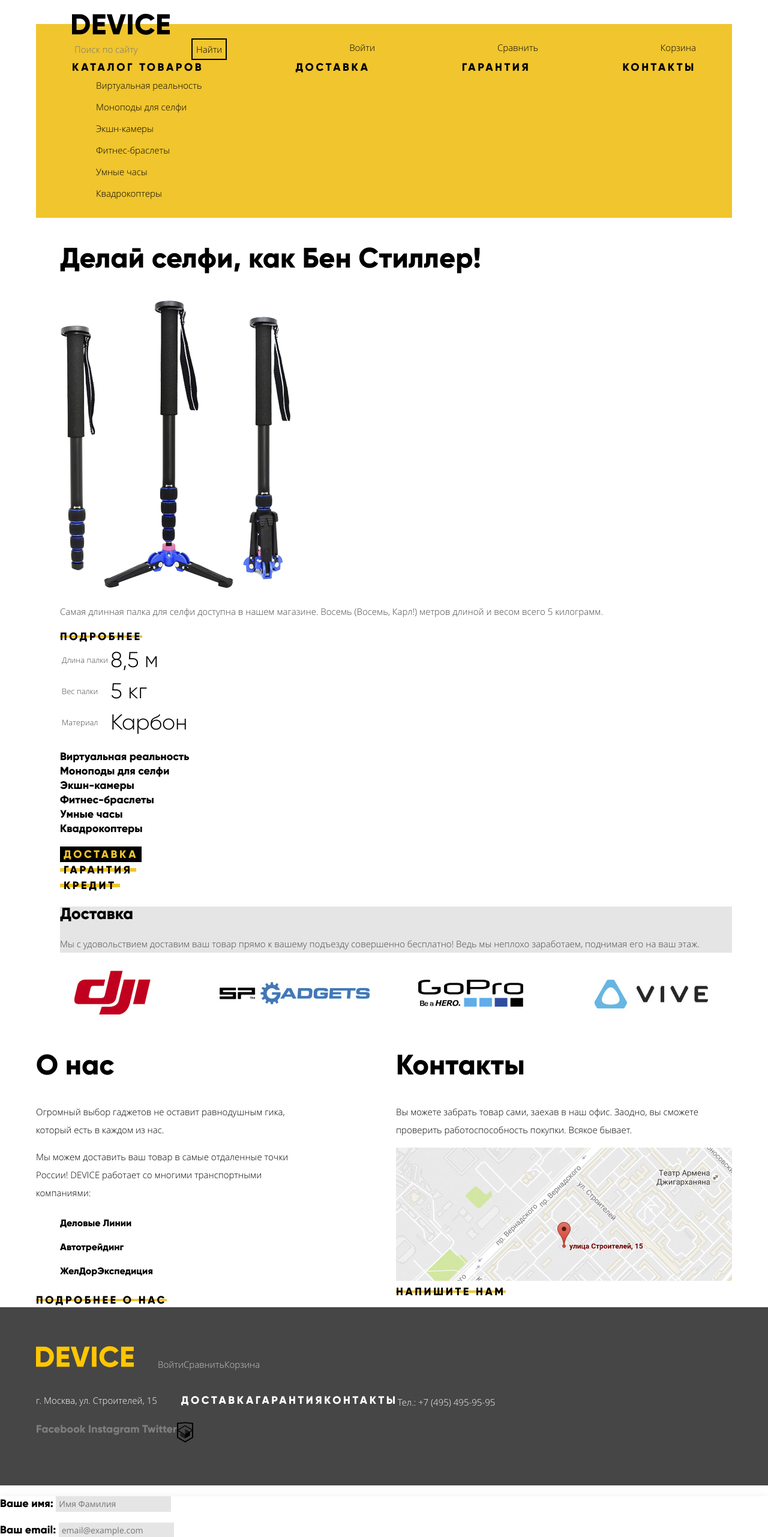
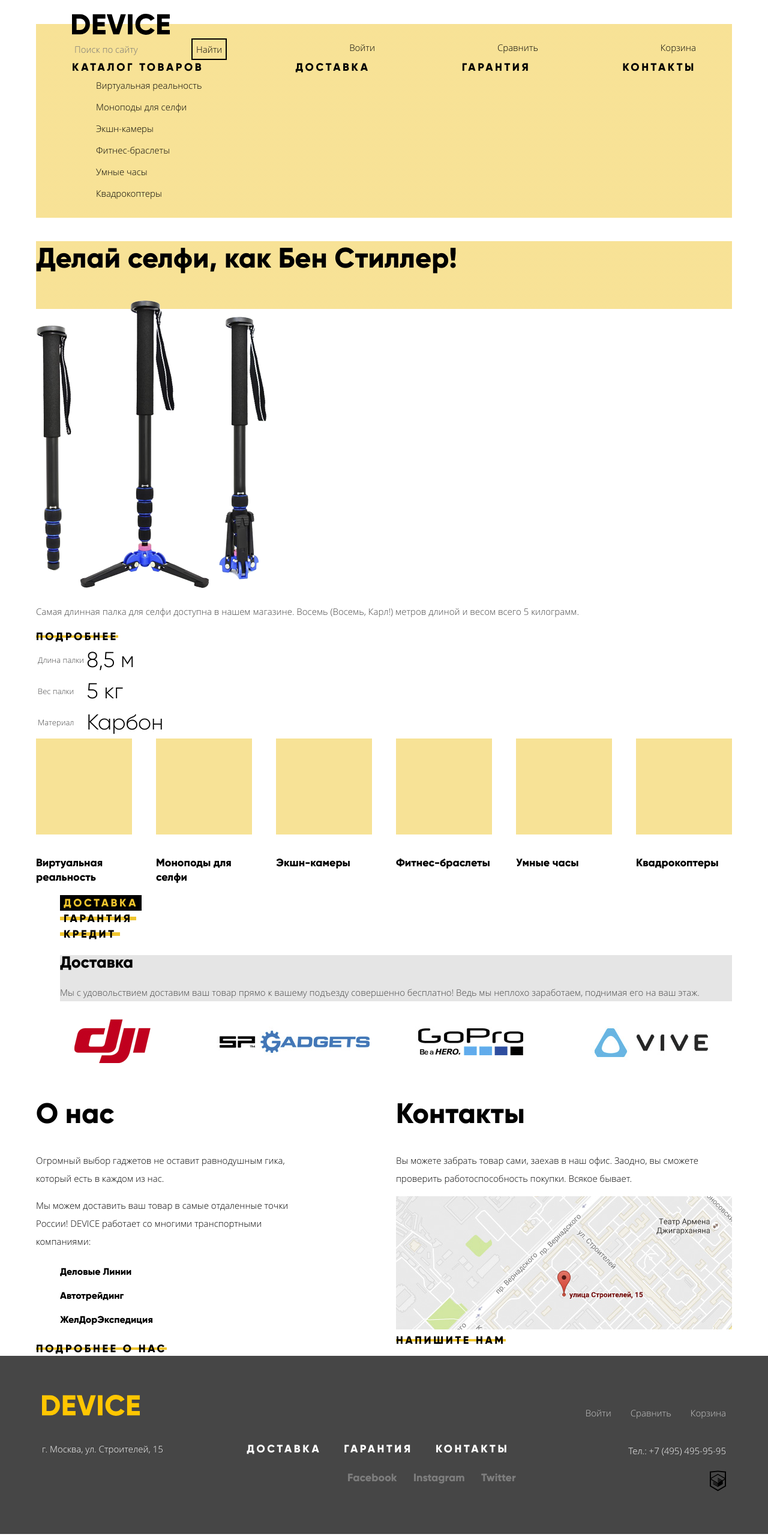
Before and after one commit to JepardMay/411117-device-24, a plain HTML site: page index.html in a window 1280 px wide. Shown: the top 2562 px of the page at 60% size. Drawn offline with Linux system fonts and the light colour scheme; files whose address does not match are found by name.

Commit message:
Приблизила сетку footer к макету

```diff
--- a/css/style.css
+++ b/css/style.css
@@ -111,7 +111,7 @@ a {
 }
 
 .main-header {
-    background-color: #f0c52e;
+
 }
 
 .main-header .login-out {
@@ -512,12 +512,12 @@ h1 {
     color: #ffc600;
 }
 
-.footer-copyright a:hover {
-    color: rgba(255, 198, 0, 0.6)
+.footer-copyright a:hover img {
+    opacity: 0.6;
 }
 
-.footer-copyright a:focus {
-    color: rgba(255, 198, 0, 0.3)
+.footer-copyright a:focus img {
+    opacity: 0.3;
 }
 
 .modal {
@@ -546,16 +546,18 @@ h1 {
 }
 
 /* ----- Flex styles ----- */
+.container {
+    width: 1160px;
+    margin: 0 auto;
+}
 
 .main-header {
-    margin: 0 auto;
-    width: 1160px;
     padding: 23px 60px;
     display: flex;
     flex-direction: column;
 
     background-color: transparent;
-    background-image: linear-gradient(transparent 40px, #f0c52e 40px);
+    background-image: linear-gradient(transparent 40px, rgba(240, 197, 46, 0.5) 40px);
 }
 
 .site-navigation,
@@ -564,11 +566,6 @@ h1 {
     padding: 0;
     display: flex;
     justify-content: space-between;
-}
-
-.container {
-    width: 1160px;
-    margin: 0 auto;
 }
 
 .logotypes {
@@ -618,10 +615,26 @@ h1 {
     justify-content: flex-end;
 }
 
+.catalog-list {
+    padding: 0;
+    margin: 0;
+    margin-left: 73px;
+    display: flex;
+    flex-wrap: wrap;
+}
+
 .pagination-list {
     display: flex;
     min-height: 70px;
     margin-left: 73px;
+}
+
+.slider {
+    margin: 0;
+    padding: 0;
+
+    background-color: transparent;
+    background-image: linear-gradient(rgba(240, 197, 46, 0.5) 113px, transparent 113px);
 }
 
 .slider-list_fitness-bracelet,
@@ -631,10 +644,45 @@ h1 {
     display: none;
 }
 
+.popular ul {
+    margin: 0;
+    padding: 0;
+    display: flex;
+    justify-content: space-between;
+}
+
+.popular li {
+    margin-right: 40px;
+}
+
+.popular li:last-child {
+    margin-right: 0;
+}
+
+.popular a {
+    display: flex;
+    flex-direction: column;
+}
+
+.popular-item {
+    width: 160px;
+    height: 160px;
+    background-color: rgba(240, 197, 46, 0.5);
+    margin-bottom: 35px;
+}
+
+.popular-item:hover {
+    background-color: #f0c52e;
+}
+
 .main-footer {
     width: 100%;
     padding: 65px 0;
     display: flex;
+}
+
+.main-footer .container {
+    padding: 0 10px;
 }
 
 .footer-user-navigation,
@@ -642,6 +690,49 @@ h1 {
     display: flex;
 }
 
+.footer-column:first-child {
+    justify-content: space-between;
+}
+
+.footer-user-navigation {
+    align-self: flex-start;
+}
+
+.footer-user-navigation li {
+    margin-right: 32px;
+}
+
+.footer-user-navigation li:last-child {
+    margin-right: 0;
+}
+
 .footer-site-navigation {
     display: flex;
+    margin-left: auto;
+    margin-right: auto;
 }
+
+.footer-site-navigation li {
+    margin-right: 38px;
+}
+
+.footer-site-navigation li:last-child {
+    margin-right: 0;
+}
+
+.footer-social {
+    margin-left: 509px;
+}
+
+.footer-social a {
+    margin-right: 23px;
+}
+
+.footer-social a:last-child {
+    margin-right: 0;
+}
+
+.footer-phone,
+.footer-copyright {
+    margin-left: auto;
+}
```
